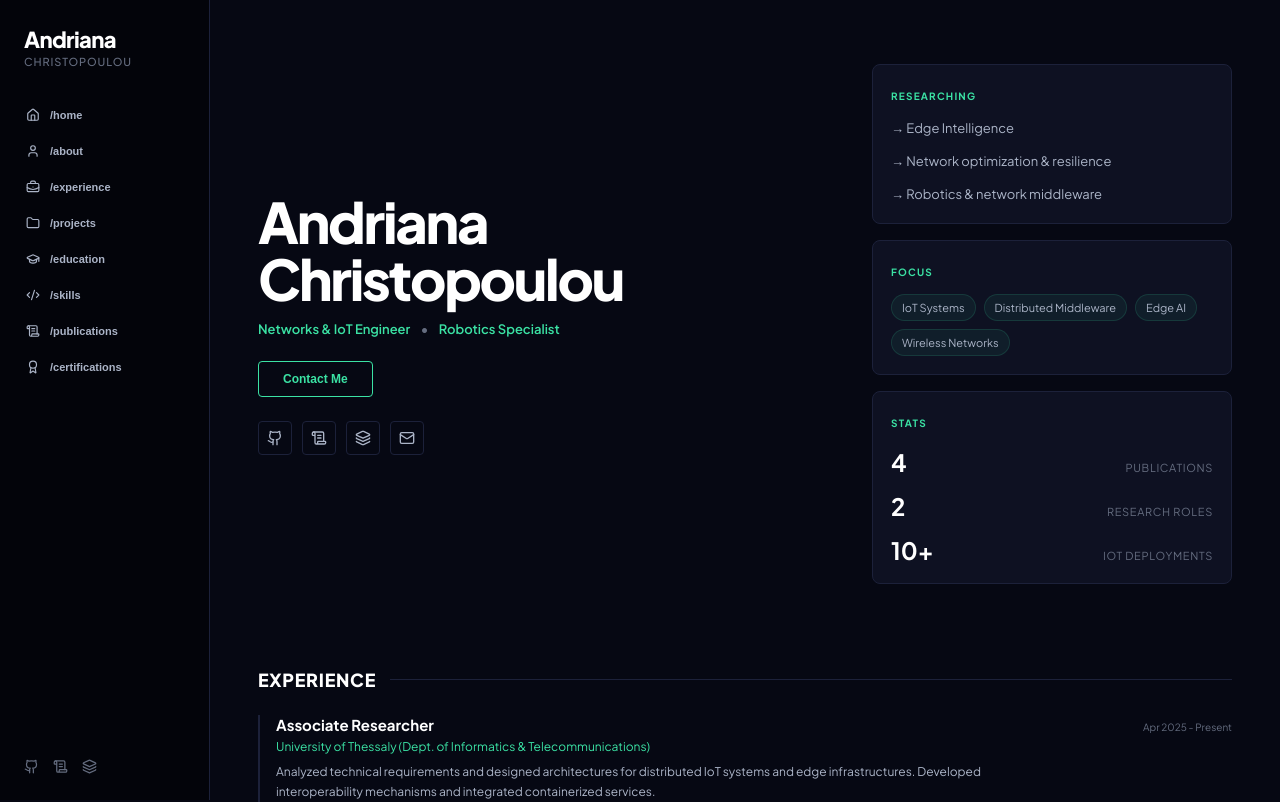
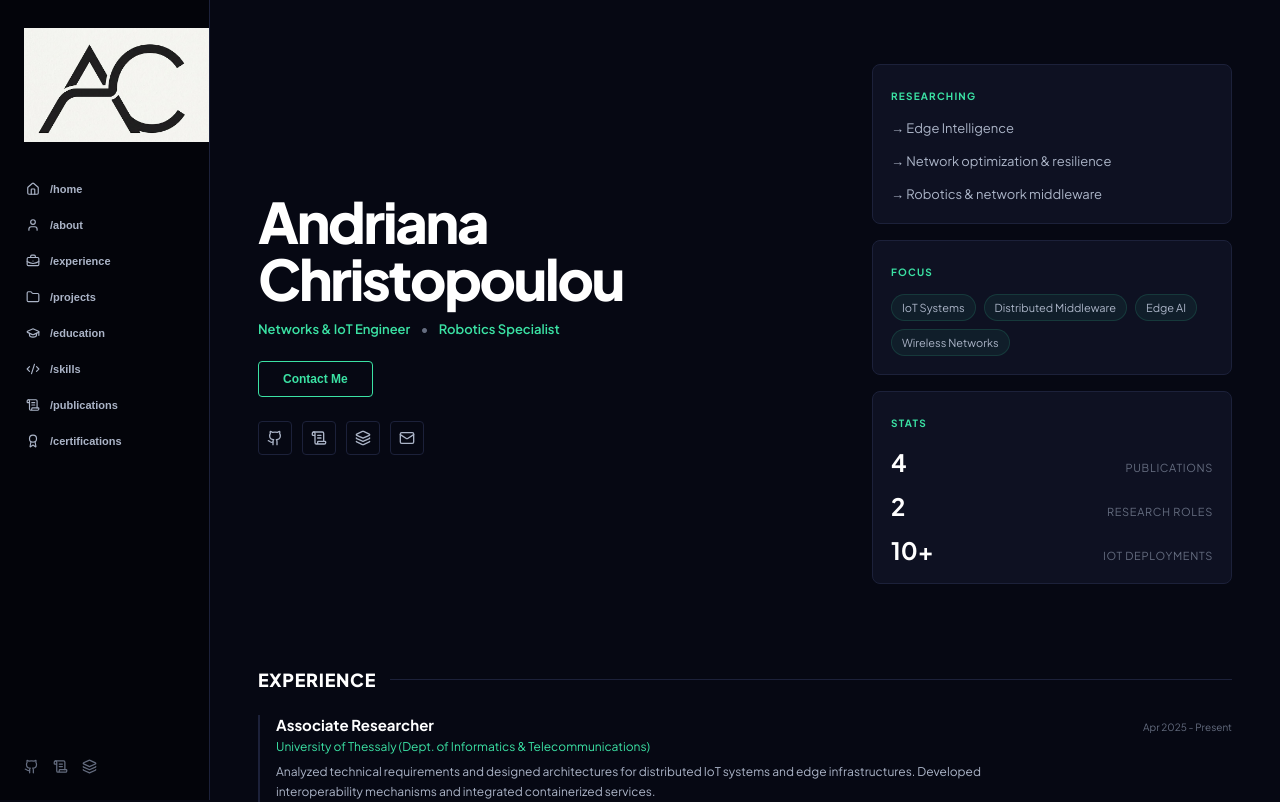
Before and after one commit to losandriana/bio, a React (Vite) app: page / in a window 1280 px wide. Shown: the top 802 px of the page. Built offline with nearby package versions, Linux system fonts and the light colour scheme.

Commit message:
Update main.jsx

```diff
--- a/src/main.jsx
+++ b/src/main.jsx
@@ -123,8 +123,7 @@ function App() {
       {/* Structural Left Sidebar Layout */}
       <aside className="left-sidebar-nav">
         <div className="sidebar-stacked-brand">
-          <span className="first-name-row">Andriana</span>
-          <span className="last-name-row">Christopoulou</span>
+          <img src="/bio-page-logo.png" alt="Andriana Christopoulou Logo" className="sidebar-logo" />
         </div>
 
         <nav className="sidebar-links-list">
```
